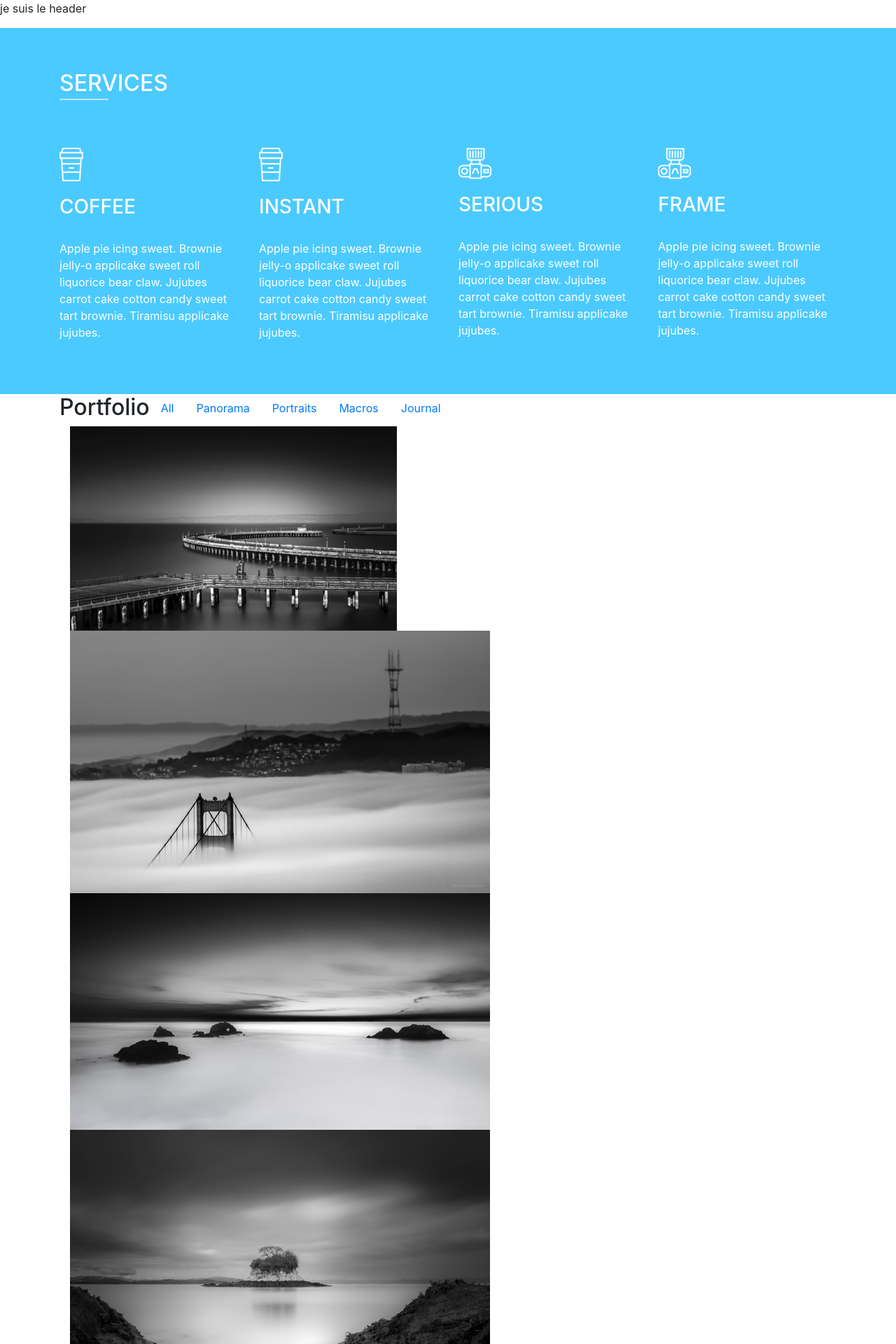
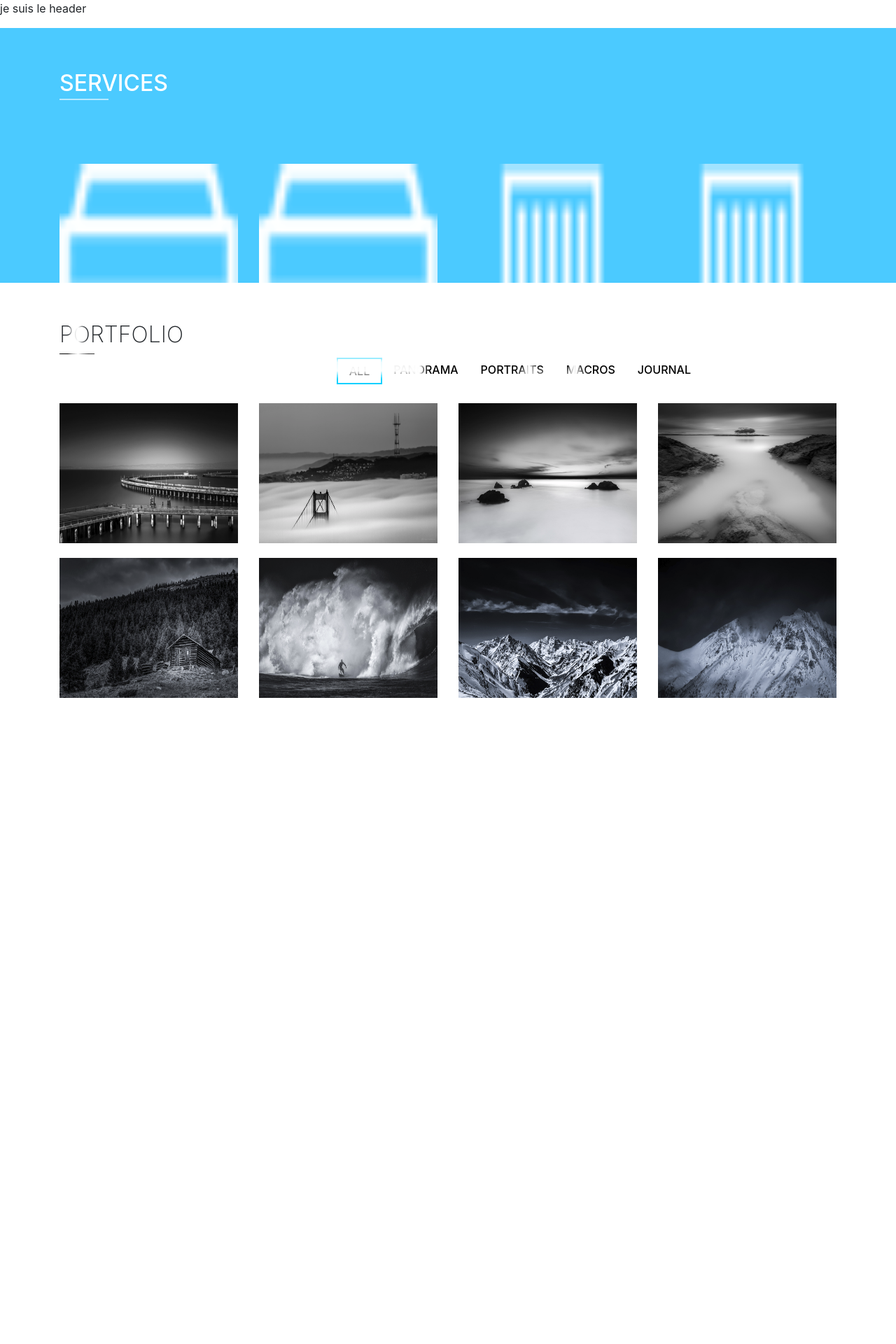
Before and after one commit to AlisonMessaoudi/Blueasy, a PHP site: page / in a window 1280 px wide. Shown: the top 1920 px of the page at 70% size. After the commit the page ends 997 px from the top, so only its background shows below. Run offline with PHP 8.4, Linux system fonts and the light colour scheme.

Commit message:
Update portfolio.css

```diff
--- a/portfolio.css
+++ b/portfolio.css
@@ -1 +1,67 @@
-/* un commentaire
+#portfolio {
+    width: 100vw;
+    height: 100vh;
+}
+
+#header_portfolio {
+    height: 95px;
+    margin-top: 5%;
+}
+
+#header_portfolio h2 {
+    text-transform: uppercase;
+    font-weight: 200;
+    margin-right: 0;
+    margin-left: 0;
+}
+
+.justify-content-end {
+    display: flex;
+    width: 85%;
+}
+
+.nav-link {
+    padding: .3rem 1rem;
+}
+
+.nav-item a {
+    text-transform: uppercase;
+    font-weight: 500;
+    color: black;
+}
+
+.active {
+    border: solid rgb(0, 208, 255) 2px;
+}
+
+.trait {
+    content: '';
+    width: 50px;
+    border-top: 1px solid black;
+}
+
+.container {
+    height: 100%;
+}
+
+.row {
+    height: 200px;
+    margin-top: 2%;
+}
+
+.col {
+    height: 100%;
+}
+
+.col:first-child {
+    padding-left: 0;
+}
+
+.col:last-child {
+    padding-right: 0;
+}
+
+img {
+    width:100%;
+    height: 100%;
+}
```
